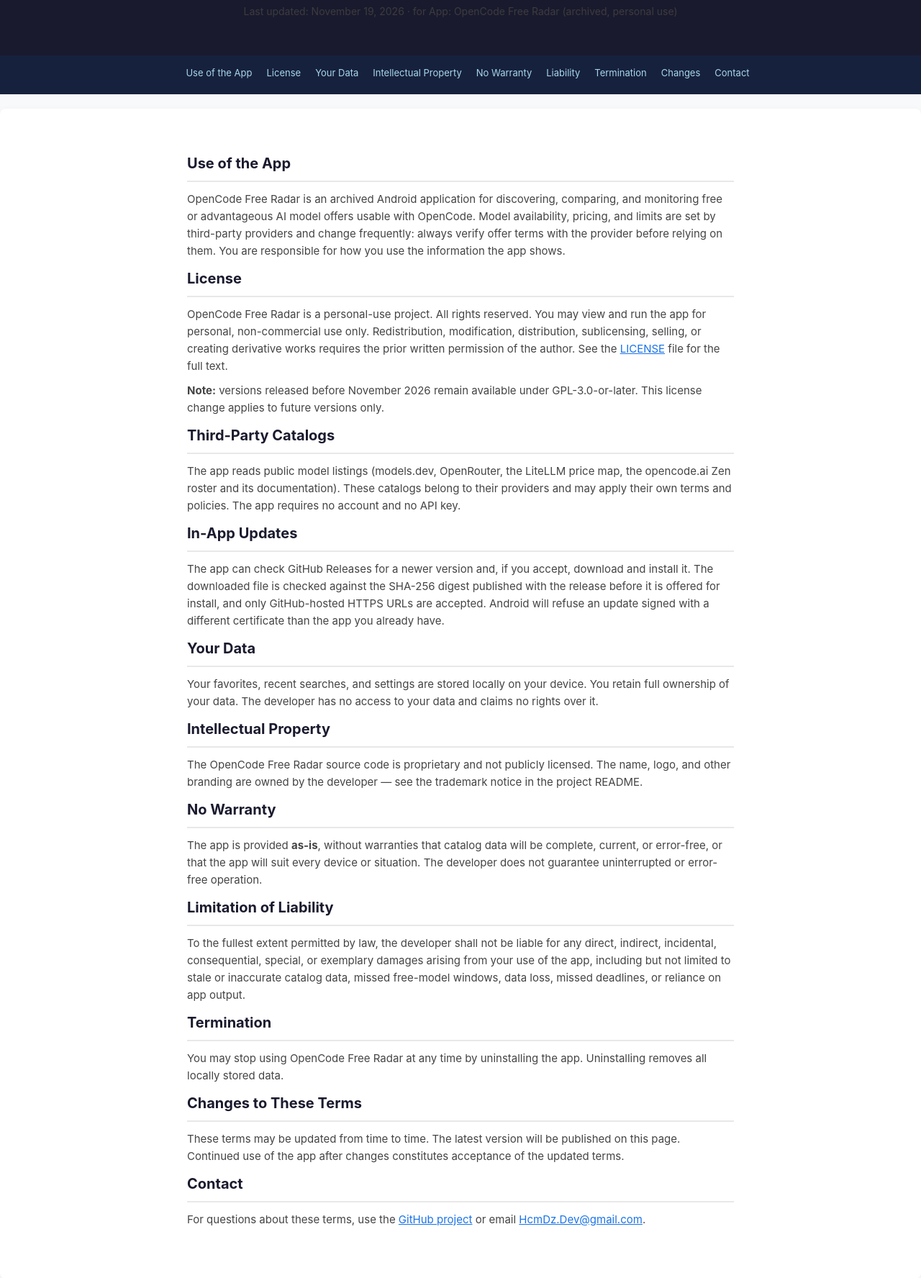
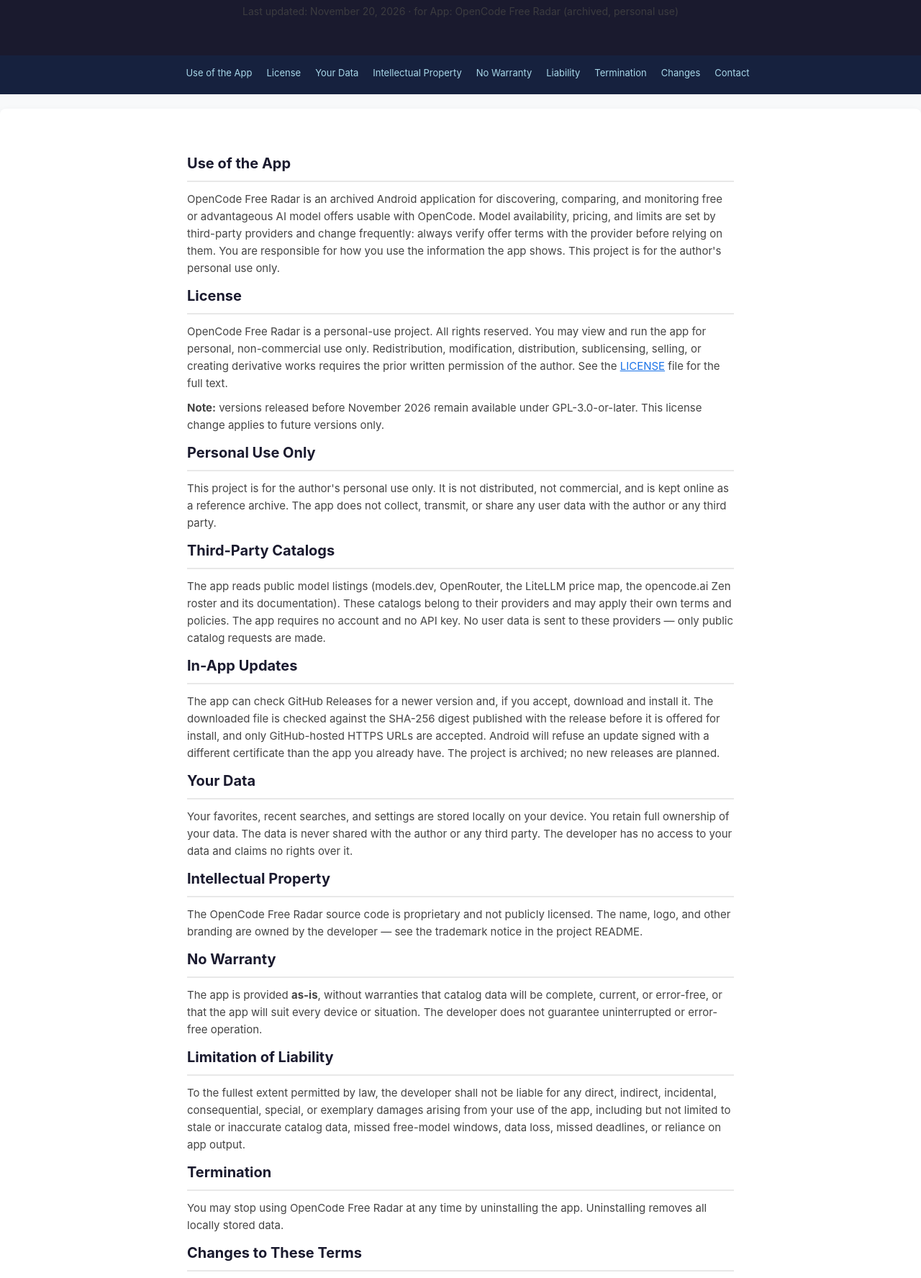
Before and after one commit to Hcmdz/Hcmdz.github.io, a plain HTML site: page opencode-free-radar/terms/index.html in a window 1280 px wide. Shown: the part 88-1864 px from the top of the page at 72% size. Drawn offline with Linux system fonts and the light colour scheme.

Commit message:
chore(site): rewrite privacy and terms for author-only personal use
- Add 'Personal Use Only' section to both pages (author-only, no data shared)
- Privacy: reinforce no collection/sharing in Summary and Data Stored
- Terms: clarify Third-Party Catalogs send no user data, Your Data never shared
- Note archived status in In-App Updates and Changes
- Update dates to November 20, 2026

```diff
--- a/opencode-free-radar/terms/index.html
+++ b/opencode-free-radar/terms/index.html
@@ -32,7 +32,7 @@
 <body>
     <header>
         <h1>Terms of Service</h1>
-        <p>Last updated: November 19, 2026 &middot; for App: OpenCode Free Radar (archived, personal use)</p>
+        <p>Last updated: November 20, 2026 &middot; for App: OpenCode Free Radar (archived, personal use)</p>
     </header>
     <nav>
         <ul>
@@ -51,7 +51,7 @@
         <div class="container">
             <section id="use">
                 <h2>Use of the App</h2>
-                <p>OpenCode Free Radar is an archived Android application for discovering, comparing, and monitoring free or advantageous AI model offers usable with OpenCode. Model availability, pricing, and limits are set by third-party providers and change frequently: always verify offer terms with the provider before relying on them. You are responsible for how you use the information the app shows.</p>
+                <p>OpenCode Free Radar is an archived Android application for discovering, comparing, and monitoring free or advantageous AI model offers usable with OpenCode. Model availability, pricing, and limits are set by third-party providers and change frequently: always verify offer terms with the provider before relying on them. You are responsible for how you use the information the app shows. This project is for the author's personal use only.</p>
             </section>
 
             <section id="license">
@@ -60,19 +60,24 @@
                 <p><strong>Note:</strong> versions released before November 2026 remain available under GPL-3.0-or-later. This license change applies to future versions only.</p>
             </section>
 
+            <section id="personal-use">
+                <h2>Personal Use Only</h2>
+                <p>This project is for the author's personal use only. It is not distributed, not commercial, and is kept online as a reference archive. The app does not collect, transmit, or share any user data with the author or any third party.</p>
+            </section>
+
             <section>
                 <h2>Third-Party Catalogs</h2>
-                <p>The app reads public model listings (models.dev, OpenRouter, the LiteLLM price map, the opencode.ai Zen roster and its documentation). These catalogs belong to their providers and may apply their own terms and policies. The app requires no account and no API key.</p>
+                <p>The app reads public model listings (models.dev, OpenRouter, the LiteLLM price map, the opencode.ai Zen roster and its documentation). These catalogs belong to their providers and may apply their own terms and policies. The app requires no account and no API key. No user data is sent to these providers &mdash; only public catalog requests are made.</p>
             </section>
 
             <section>
                 <h2>In-App Updates</h2>
-                <p>The app can check GitHub Releases for a newer version and, if you accept, download and install it. The downloaded file is checked against the SHA-256 digest published with the release before it is offered for install, and only GitHub-hosted HTTPS URLs are accepted. Android will refuse an update signed with a different certificate than the app you already have.</p>
+                <p>The app can check GitHub Releases for a newer version and, if you accept, download and install it. The downloaded file is checked against the SHA-256 digest published with the release before it is offered for install, and only GitHub-hosted HTTPS URLs are accepted. Android will refuse an update signed with a different certificate than the app you already have. The project is archived; no new releases are planned.</p>
             </section>
 
             <section id="data">
                 <h2>Your Data</h2>
-                <p>Your favorites, recent searches, and settings are stored locally on your device. You retain full ownership of your data. The developer has no access to your data and claims no rights over it.</p>
+                <p>Your favorites, recent searches, and settings are stored locally on your device. You retain full ownership of your data. The data is never shared with the author or any third party. The developer has no access to your data and claims no rights over it.</p>
             </section>
 
             <section id="ip">
@@ -97,7 +102,7 @@
 
             <section id="changes">
                 <h2>Changes to These Terms</h2>
-                <p>These terms may be updated from time to time. The latest version will be published on this page. Continued use of the app after changes constitutes acceptance of the updated terms.</p>
+                <p>These terms may be updated from time to time. The latest version will be published on this page. Continued use of the app after changes constitutes acceptance of the updated terms. The project is archived; no further updates are expected.</p>
             </section>
 
             <section id="contact">
```
Also changed, not shown: opencode-free-radar/privacy/index.html (+8 -3 lines).
